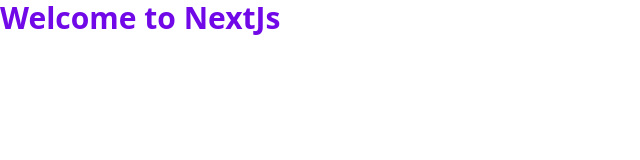
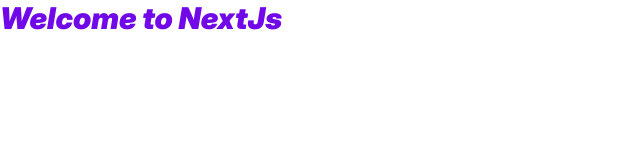
Before and after one commit to sr-dev-coder/devoverflow-ui, a Next.js app: page / in a window 1280 px wide. Shown: the top 160 px of the page, without its empty margins (0-640 px from the left). Built offline with nearby package versions, Linux system fonts and the light colour scheme.

Commit message:
setup: Added local font for whole site

```diff
--- a/app/layout.tsx
+++ b/app/layout.tsx
@@ -1,15 +1,17 @@
 import type { Metadata } from "next";
-import { Geist, Geist_Mono as GeistMono } from "next/font/google";
+import localFont from "next/font/local";
 import "./globals.css";
 
-const geistSans = Geist({
-  variable: "--font-geist-sans",
-  subsets: ["latin"]
+const interVF = localFont({
+  src: "./fonts/intervf.ttf",
+  variable: "--font-inter",
+  weight: "100 200 300 400 500 600 700 800 900",
 });
 
-const geistMono = GeistMono({
-  variable: "--font-geist-mono",
-  subsets: ["latin"],
+const spaceGroteskVF = localFont({
+  src: "./fonts/spacegrotsekvf.ttf",
+  variable: "--font-space-grotesk",
+  weight: "300 400 500 600 700",
 });
 
 export const metadata: Metadata = {
@@ -25,7 +27,7 @@
   return (
     <html lang="en">
       <body
-        className={`${geistSans.variable} ${geistMono.variable} antialiased`}
+        className={`${interVF.className} ${spaceGroteskVF.variable} antialiased`}
       >
         {children}
       </body>
```
Also changed, not shown: app/fonts/intervf.ttf (added), app/fonts/spacegrotsekvf.ttf (added).
